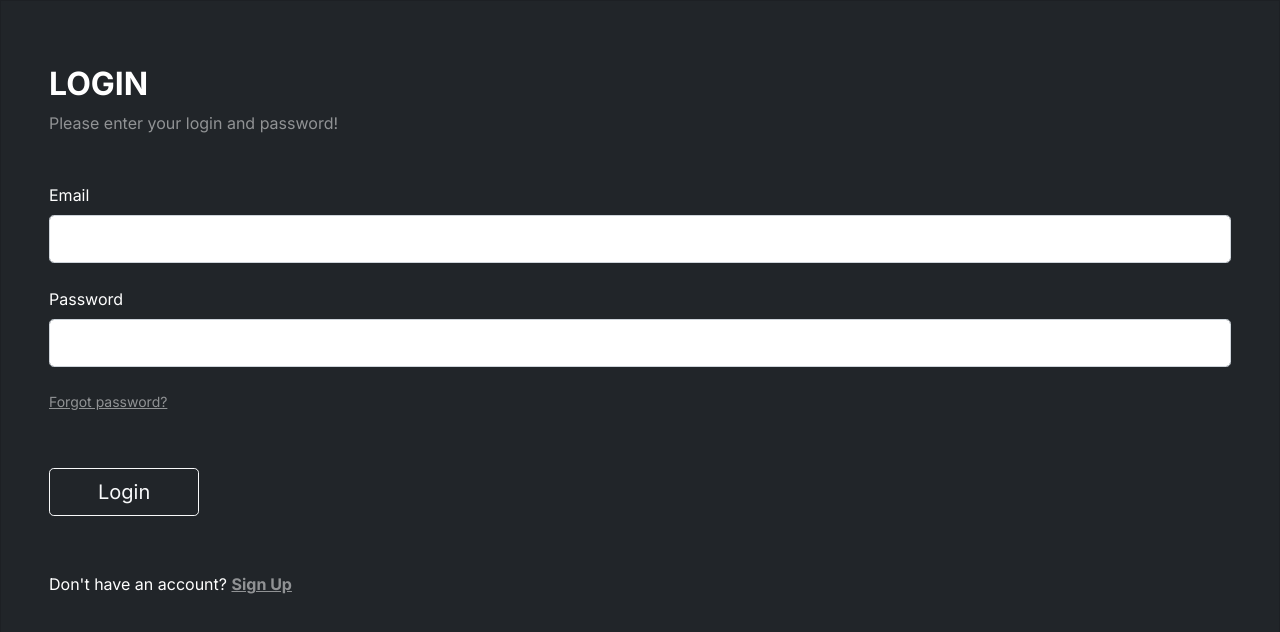
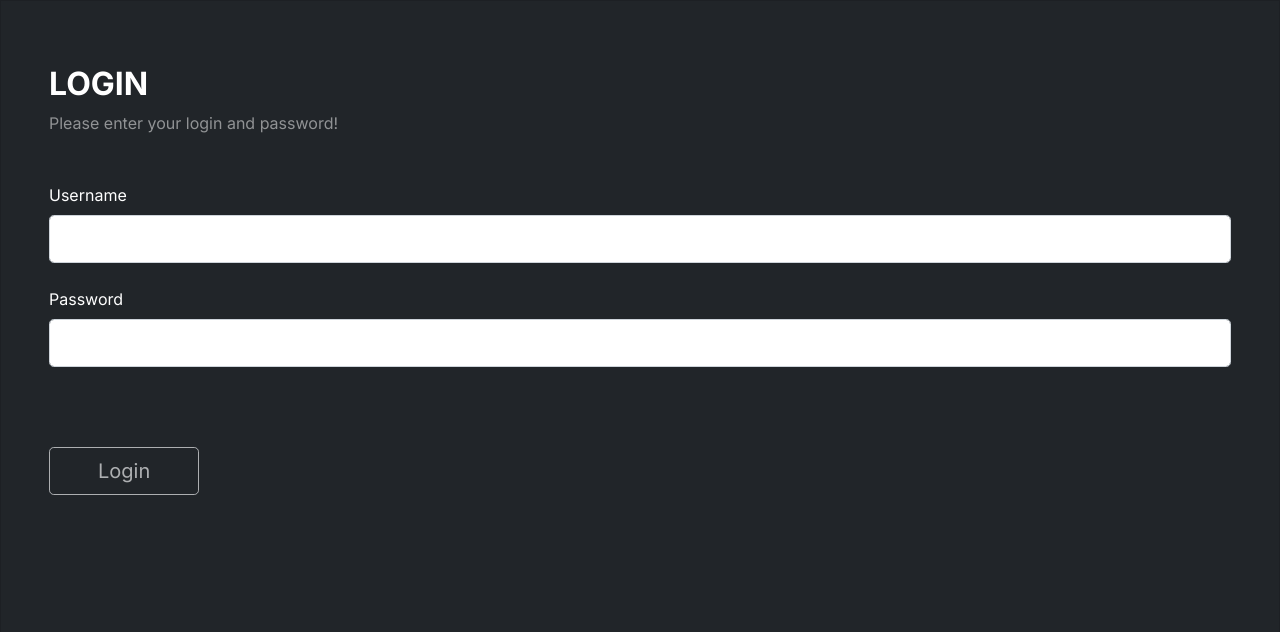
Before and after one commit to Hacktiv8-E-Commerce/E-Commerce, a React (Create React App) app: page /loginadmin in a window 1280 px wide. Shown: the top 632 px of the page. Built offline with nearby package versions, Linux system fonts and the light colour scheme.

Commit message:
login and input condition, fix decimal

```diff
--- a/src/components/login.js
+++ b/src/components/login.js
@@ -45,7 +45,7 @@ export default function Login() {
           </p>
           <div className="form-outline form-white mb-4">
             <label className="form-label" htmlFor="typeEmailX">
-              Email
+              Username
             </label>
             <input
               onChange={(e) =>
@@ -60,7 +60,6 @@ export default function Login() {
               value={state.infouser[0]}
             />
           </div>
-
           <div className="form-outline form-white mb-4">
             <label className="form-label" htmlFor="typePasswordX">
               Password
@@ -78,18 +77,13 @@ export default function Login() {
               value={state.infouser[1]}
             />
           </div>
-
-          <p className="small mb-5 pb-lg-2">
-            <a className="text-white-50" href="#!">
-              Forgot password?
-            </a>
-          </p>
-
+          <p className="small mb-5 pb-lg-2"></p>
           {path === "/login" ? (
             <button
               className="btn btn-outline-light btn-lg px-5"
               type="submit"
               onClick={() => login(true)}
+              disabled={state.infouser[0].trim() === '' || state.infouser[1].trim() === '' ? true : false}
             >
               Login
             </button>
@@ -99,11 +93,11 @@ export default function Login() {
               type="submit"
               data-bs-dismiss="modal"
               onClick={() => login(false)}
+              disabled={state.infouser[0].trim() === '' || state.infouser[1].trim() === '' ? true : false}
             >
               Login
             </button>
           )}
-
           <div className="d-flex justify-content-center text-center mt-0 pt-0">
             <a href="#!" className="text-white">
               <i className="fab fa-facebook-f fa-lg"></i>
@@ -116,15 +110,6 @@ export default function Login() {
             </a>
           </div>
         </div>
-
-        <div>
-          <p className="mb-0">
-            Don't have an account?{" "}
-            <a href="#!" className="text-white-50 fw-bold">
-              Sign Up
-            </a>
-          </p>
-        </div>
       </div>
     </div>
   );
--- a/src/components/loginadmin.js
+++ b/src/components/loginadmin.js
@@ -36,7 +36,7 @@ export default function LoginAdmin() {
           </p>
           <div className="form-outline form-white mb-4">
             <label className="form-label" htmlFor="typeEmailX">
-              Email
+              Username
             </label>
             <input
               onChange={(e) =>
@@ -50,7 +50,6 @@ export default function LoginAdmin() {
               className="form-control form-control-lg"
             />
           </div>
-
           <div className="form-outline form-white mb-4">
             <label className="form-label" htmlFor="typePasswordX">
               Password
@@ -67,16 +66,12 @@ export default function LoginAdmin() {
               className="form-control form-control-lg"
             />
           </div>
-
-          <p className="small mb-5 pb-lg-2">
-            <a className="text-white-50" href="#!">
-              Forgot password?
-            </a>
-          </p>
+          <p className="small mb-5 pb-lg-2"></p>
           <button
             className="btn btn-outline-light btn-lg px-5"
             type="submit"
             onClick={() => login()}
+            disabled={state.infouser[0].trim() === '' || state.infouser[1].trim() === '' ? true : false}
           >
             Login
           </button>
@@ -92,15 +87,6 @@ export default function LoginAdmin() {
             </a>
           </div>
         </div>
-
-        <div>
-          <p className="mb-0">
-            Don't have an account?{" "}
-            <a href="#!" className="text-white-50 fw-bold">
-              Sign Up
-            </a>
-          </p>
-        </div>
       </div>
     </div>
   );
--- a/src/pages/adminRecap.js
+++ b/src/pages/adminRecap.js
@@ -54,7 +54,7 @@ const AdminRecap = () => {
             <tr className="fw-bold">
               <td colSpan="4">Total Income</td>
               <td>
-                ${state.recap.reduce((total, item) => total + item.total, 0)}
+                ${state.recap.reduce((total, item) => total + item.total, 0).toFixed(2)}
               </td>
             </tr>
           </tbody>
--- a/src/store/settotal.js
+++ b/src/store/settotal.js
@@ -4,5 +4,5 @@ export const settotal = (products, cart) => {
         let cart = products.filter(product => product.id === itemcart.productId)
         total = total + cart[0].price * itemcart.quantity
     }
-    return total
+    return total.toFixed(2)
 }
```
